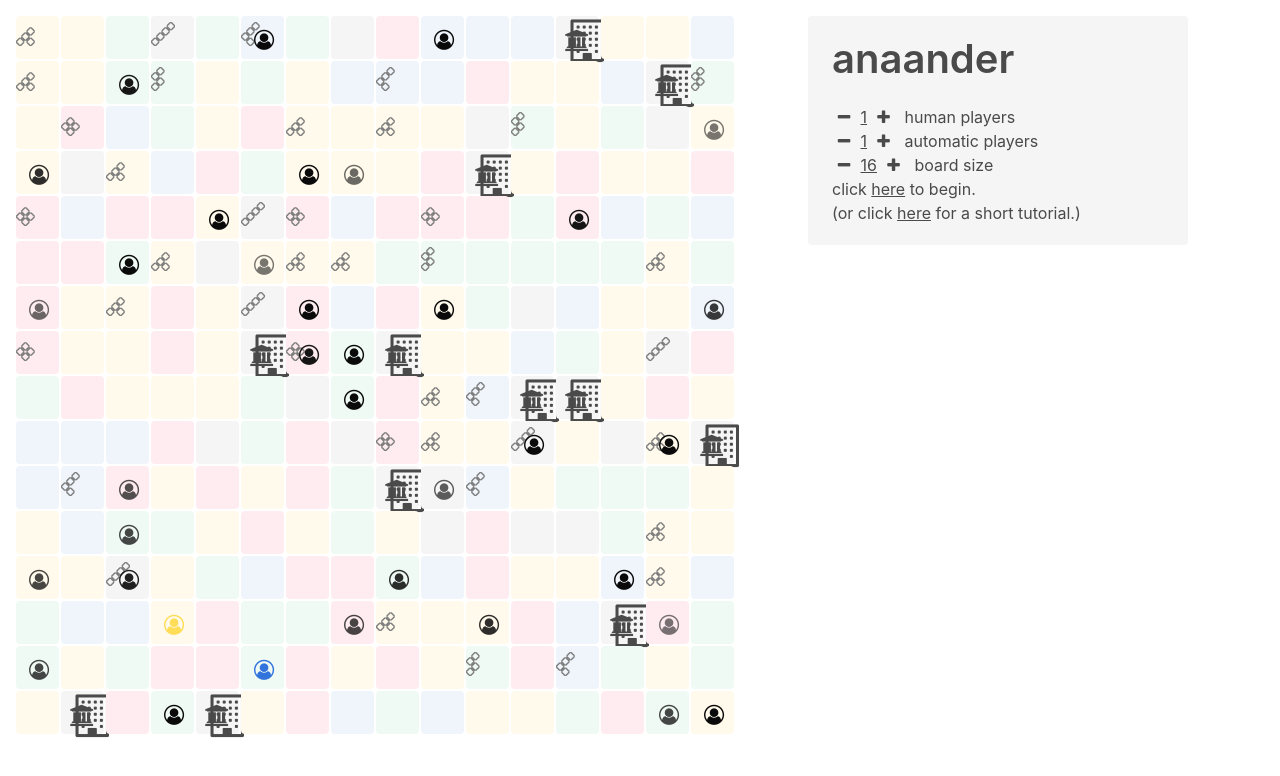
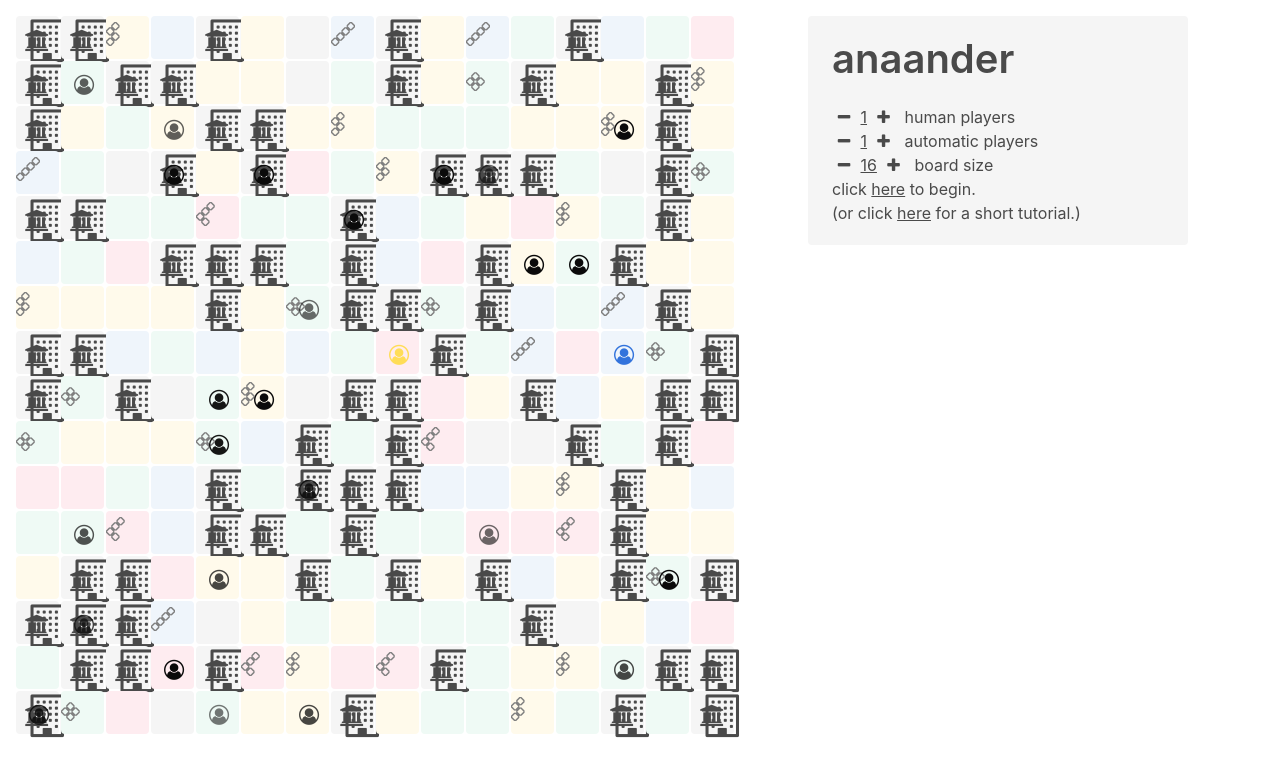
Before and after one commit to hervan/anaander, a React app: page / in a window 1280 px wide. Shown: the top 776 px of the page. Built offline with nearby package versions, Linux system fonts and the light colour scheme.

Commit message:
refactorings for #29

```diff
--- a/src/Game.ts
+++ b/src/Game.ts
@@ -159,20 +159,22 @@ export type Position = {
 };
 
 export type Geography =
-| "city"
 | "swamp"
 | "island"
 | "mountain"
 | "forest"
-| "plains";
+| "plains"
+| "city"
+| "desert"
+| "valley";
 
 export const Geographies: Geography[] = [
-    "city",
     "swamp",
     "island",
     "mountain",
     "forest",
-    "plains"
+    "plains",
+    "city"
 ];
 
 export type Item =
@@ -842,10 +844,9 @@ export function setup(playerCount: number = 0, boardSize: number = 16): Game {
             const geographyIndex = Math.floor((Math.sqrt(8 * (Math.floor(Math.random() * 21) + 1)) - 1) / 2);
 
             let topMeeple: number = -1;
-            let spaceLeft: number = geographyIndex + 1;
-
-            if (spaceLeft > 1
-                && Math.random() < 0.12) {
+            let spaceLeft: number = geographyIndex;
+
+            if (spaceLeft > 1 && Math.random() < 0.12) {
 
                 const meeple: Meeple = {
 
@@ -886,14 +887,11 @@ export function setup(playerCount: number = 0, boardSize: number = 16): Game {
 
         let position: Position;
 
-        do {
-
+        do { // find a random empty tile
             position = {
-
                 row: Math.floor(Math.random() * (boardSize - 2)) + 1,
                 col: Math.floor(Math.random() * (boardSize - 2)) + 1
             };
-
         } while (terrains[positionToIndex(position, boardSize)].topMeeple > -1);
 
         const meeple: Meeple = {
@@ -940,7 +938,6 @@ export function setup(playerCount: number = 0, boardSize: number = 16): Game {
 export function begin(game: Game): Game {
 
     return {
-
         ...game,
         turn: {
             count: 0,
@@ -953,7 +950,9 @@ export function begin(game: Game): Game {
     };
 }
 
-function t(row: number, col: number, topMeeple: number = -1): Terrain {
+export function tutorial(index: number): Game {
+
+    const t = (row: number, col: number, topMeeple: number = -1): Terrain => {
 
         const geographyIndex = (row + col) % 6 + 1;
 
@@ -964,9 +963,7 @@ function t(row: number, col: number, topMeeple: number = -1): Terrain {
             topMeeple: topMeeple,
             items: []
         };
-}
-
-export function tutorial(index: number): Game {
+    };
 
     const tutorialStepsScenarios: Game[] = [
         // tutorial start
```
Lines whose indentation alone changed are shown as unchanged.
